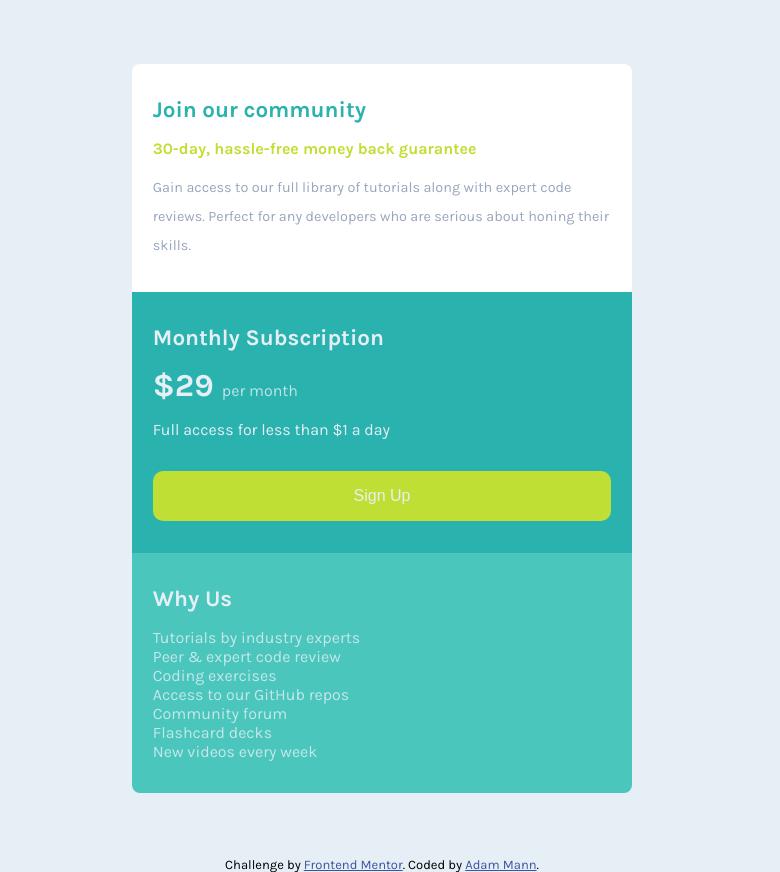
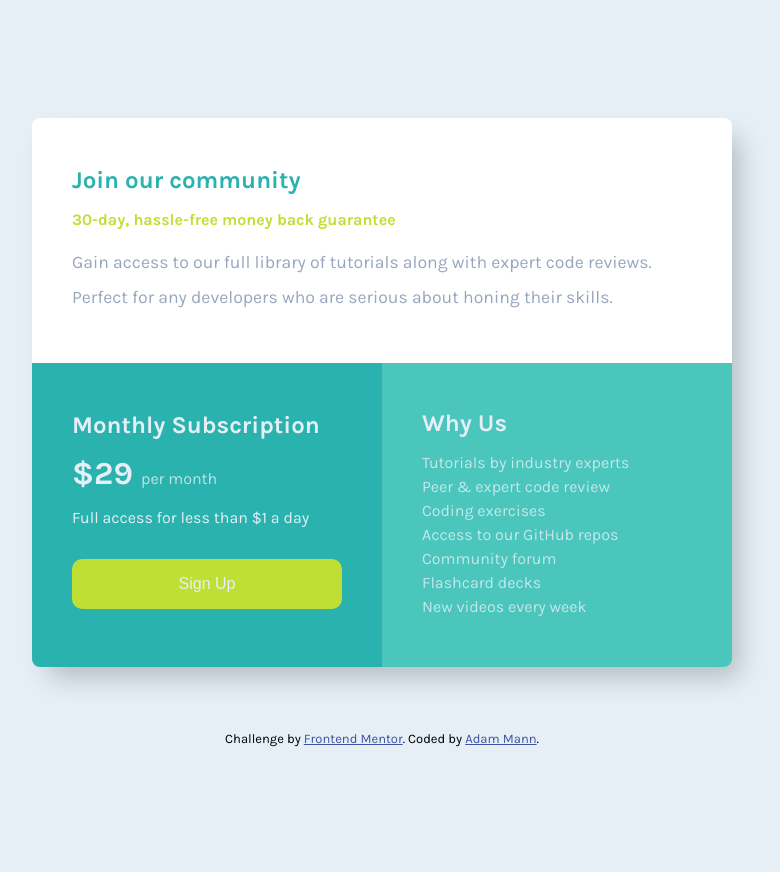
Before and after one commit to aemann2/single-price-grid-component-master, a plain HTML site: page index.html in a window 1280 px wide. Shown: the whole page, without its empty margins (258-1038 px from the left). After the commit the page ends 800 px from the top, so only its background shows below. Drawn offline with Linux system fonts and the light colour scheme.

Commit message:
finished styling

```diff
--- a/styles/style.scss
+++ b/styles/style.scss
@@ -44,6 +44,9 @@ body {
   grid-template-columns: minmax(300px, 500px);
   text-align: left;
   margin: 4rem 2rem;
+  -webkit-box-shadow: 12px 15px 27px -5px rgba(0, 0, 0, 0.22);
+  box-shadow: 12px 15px 27px -5px rgba(0, 0, 0, 0.22);
+  border-radius: 8px;
 }
 
 .header {
@@ -128,3 +131,35 @@ body {
 .attribution a {
   color: hsl(228, 45%, 44%);
 }
+
+@media only screen and (min-width: 768px) {
+  .grid-cards {
+    grid-template-columns: repeat(2, 350px);
+  }
+
+  .card {
+    padding: 2rem 2.5rem;
+  }
+
+  .header {
+    font-size: 1.5rem;
+  }
+
+  .join {
+    grid-column: 1 / span 2;
+    border-radius: 8px 8px 0 0;
+
+    &__body {
+      font-size: 1.1rem;
+    }
+  }
+
+  .monthly {
+    border-radius: 0 0 0 8px;
+  }
+
+  .why {
+    border-radius: 0 0 8px 0;
+    line-height: 1.5rem;
+  }
+}
```
Also changed, not shown: styles/style.css, 1 other file.
